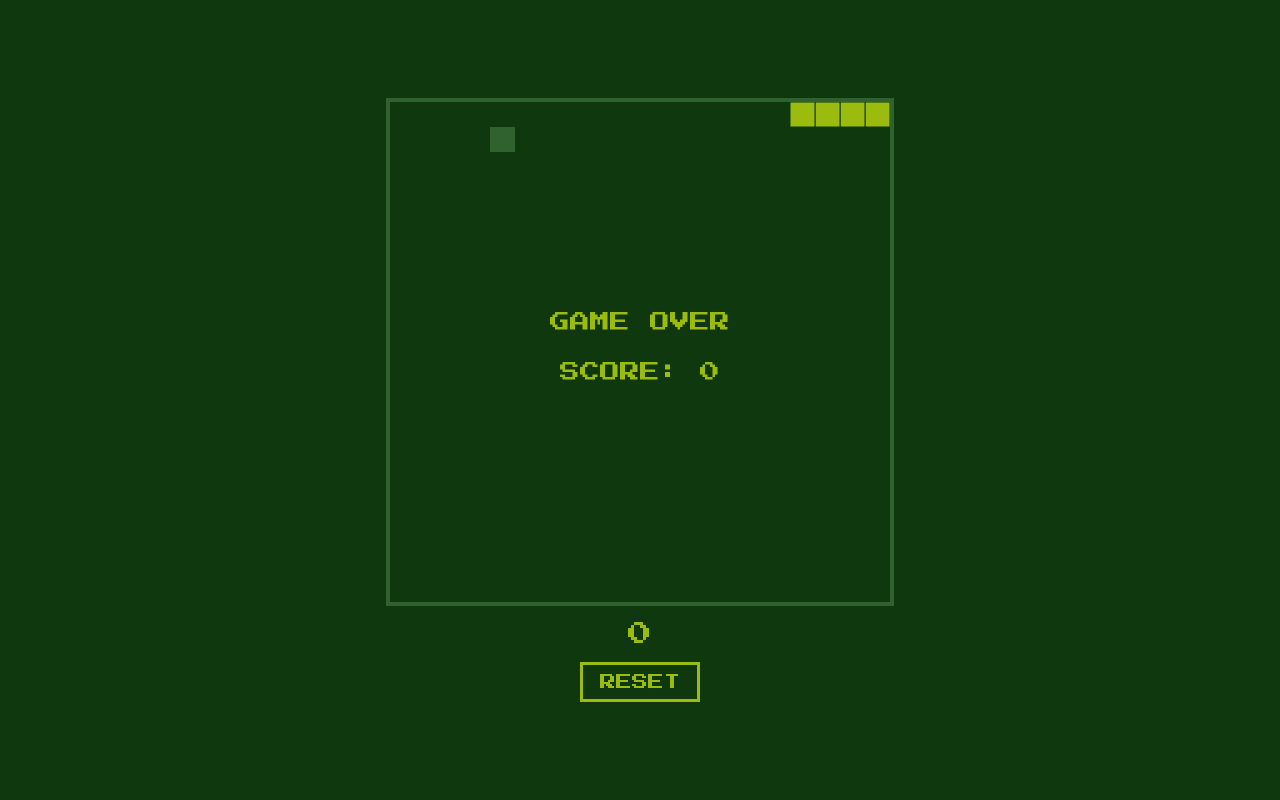
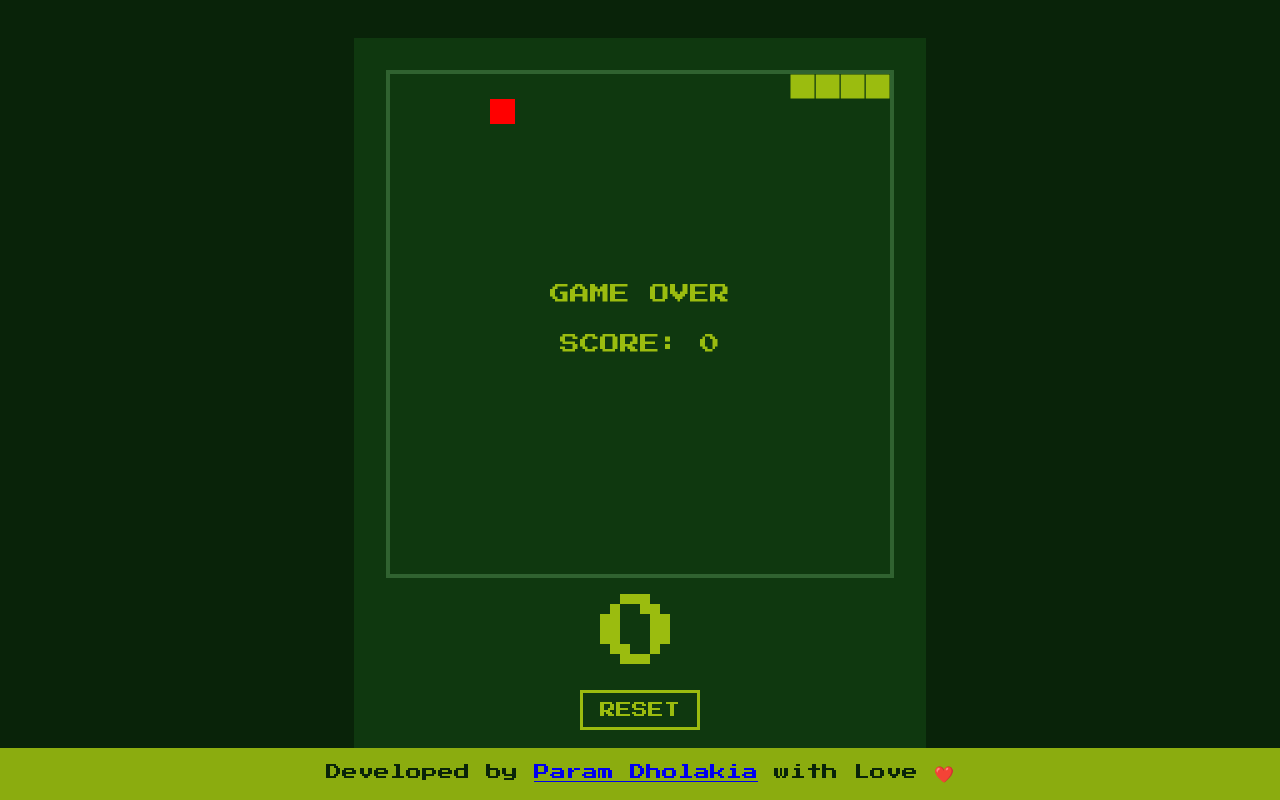
Before and after one commit to paramdholakia/Snake-Game-By-Param-Dholakia, a plain HTML site: page index.html in a window 1280 px wide. Drawn offline with Linux system fonts and the light colour scheme.

Commit message:
Add footer, improve styling, and fixed game movement

```diff
--- a/index.html
+++ b/index.html
@@ -1,5 +1,6 @@
 <!DOCTYPE html>
 <html lang="en">
+
 <head>
     <meta charset="UTF-8">
     <meta http-equiv="X-UA-Compatible" content="IE=edge">
@@ -8,13 +9,31 @@
     <link rel="stylesheet" href="style.css">
 
     <link href="https://fonts.googleapis.com/css2?family=Press+Start+2P&display=swap" rel="stylesheet">
+
+    <link rel="stylesheet" href="https://cdnjs.cloudflare.com/ajax/libs/font-awesome/6.7.2/css/all.min.css"
+        integrity="sha512-Evv84Mr4kqVGRNSgIGL/F/aIDqQb7xQ2vcrdIwxfjThSH8CSR7PBEakCr51Ck+w+/U6swU2Im1vVX0SVk9ABhg=="
+        crossorigin="anonymous" referrerpolicy="no-referrer" />
 </head>
+
 <body>
     <div id="game-container">
         <canvas id="game-board" width="500" height="500"></canvas>
         <div id="score-text">0</div>
         <button id="reset-btn">Reset</button>
+        <!-- TODO : ADD DPAAD FUNCTIONALITY -->
+        <!-- <div id="dpad">
+            <button id="up-btn">↑</button>
+            <div class="horizontal-buttons">
+                <button id="left-btn">←</button>
+                <button id="down-btn">↓</button>
+                <button id="right-btn">→</button>
+            </div>
+        </div> -->
     </div>
+    <footer id="footer">
+        Developed by <a href="paramdholakia.github.io/paramdholakia/" target="_blank">Param Dholakia</a> with Love ❤️</>
+    </footer>
     <script src="script.js"></script>
 </body>
+
 </html>
--- a/script.js
+++ b/script.js
@@ -1,29 +1,24 @@
 // Author: Param Dholakia
-
 const gameBoard = document.querySelector("#game-board");
 const ctx = gameBoard.getContext("2d");
 const scoreText = document.querySelector("#score-text");
-const resetButton = document.querySelector("#reset-btn"); // Fixed ID
-
+const resetButton = document.querySelector("#reset-btn");
 // Color constants matching Nokia theme
 const COLORS = {
     boardBg: "#0f380f",
     snakeBody: "#9bbc0f",
     snakeBorder: "#8bac0f",
-    food: "#306230",
+    food: "red",
     text: "#9bbc0f"
 };
-
 const WIDTH = gameBoard.width;
 const HEIGHT = gameBoard.height;
 const UNIT_SIZE = 25;
-
 let running = false;
 let xVelocity = UNIT_SIZE;
 let yVelocity = 0;
 let foodX, foodY;
 let score = 0;
-
 let snake = [
     { x: UNIT_SIZE * 4, y: 0 },
     { x: UNIT_SIZE * 3, y: 0 },
@@ -31,12 +26,17 @@ let snake = [
     { x: UNIT_SIZE, y: 0 },
     { x: 0, y: 0 }
 ];
+let directionChanged = false; // Flag to prevent multiple direction changes in one frame
 
 window.addEventListener("keydown", changeDirection);
 resetButton.addEventListener("click", resetGame);
 
 gameStart();
 
+// Disable right click
+document.addEventListener("contextmenu", event => event.preventDefault());
+// Disable text selection
+document.onselectstart = () => false;
 function gameStart() {
     running = true;
     scoreText.textContent = score;
@@ -52,6 +52,7 @@ function nextTick() {
             moveSnake();
             drawSnake();
             checkGameOver();
+            directionChanged = false; // Reset direction change flag
             nextTick();
         }, 100);
     } else {
@@ -90,7 +91,6 @@ function drawSnake() {
 function moveSnake() {
     const head = { x: snake[0].x + xVelocity, y: snake[0].y + yVelocity };
     snake.unshift(head);
-
     if (head.x === foodX && head.y === foodY) {
         score += 1;
         scoreText.textContent = score;
@@ -101,35 +101,39 @@ function moveSnake() {
 }
 
 function changeDirection(event) {
+    if (directionChanged) return; // If direction has already been changed this frame, do nothing
     const keyPressed = event.keyCode;
     const goingUp = yVelocity === -UNIT_SIZE;
     const goingDown = yVelocity === UNIT_SIZE;
     const goingRight = xVelocity === UNIT_SIZE;
     const goingLeft = xVelocity === -UNIT_SIZE;
-
     switch (keyPressed) {
         case 37: // Left
             if (!goingRight) {
                 xVelocity = -UNIT_SIZE;
                 yVelocity = 0;
+                directionChanged = true; // Set direction change flag
             }
             break;
         case 38: // Up
             if (!goingDown) {
                 xVelocity = 0;
                 yVelocity = -UNIT_SIZE;
+                directionChanged = true; // Set direction change flag
             }
             break;
         case 39: // Right
             if (!goingLeft) {
                 xVelocity = UNIT_SIZE;
                 yVelocity = 0;
+                directionChanged = true; // Set direction change flag
             }
             break;
         case 40: // Down
             if (!goingUp) {
                 xVelocity = 0;
                 yVelocity = UNIT_SIZE;
+                directionChanged = true; // Set direction change flag
             }
             break;
     }
@@ -146,7 +150,6 @@ function checkGameOver() {
     const hitSelf = snake
         .slice(1)
         .some(part => part.x === head.x && part.y === head.y);
-
     if (hitWall || hitSelf) {
         running = false;
     }
--- a/style.css
+++ b/style.css
@@ -1,5 +1,5 @@
 :root {
-    --bg-color: #0f380f;
+    --bg-color: #092309;
     --game-container-bg: #0f380f;
     --board-border: #306230;
     --board-bg: #8bac0f;
@@ -14,6 +14,7 @@
     padding: 0;
     box-sizing: border-box;
     font-family: 'Press Start 2P', cursive;
+    cursor: default;
 }
 
 body {
@@ -39,7 +40,7 @@ body {
 }
 
 #score-text {
-    font-size: 1.5rem;
+    font-size: 5rem;
     color: var(--text-color);
     margin: 1rem 0;
 }
@@ -59,3 +60,16 @@ body {
     background-color: var(--board-border);
     color: var(--board-bg);
 }
+
+#footer{
+    font-size: 1rem;
+    color: var(--bg-color);
+    text-decoration: none;
+    display: block;
+    position: absolute;
+    bottom: 0;
+    padding: 1rem;
+    width: 100%;
+    text-align: center;
+    background-color: var(--board-bg);
+}
```
